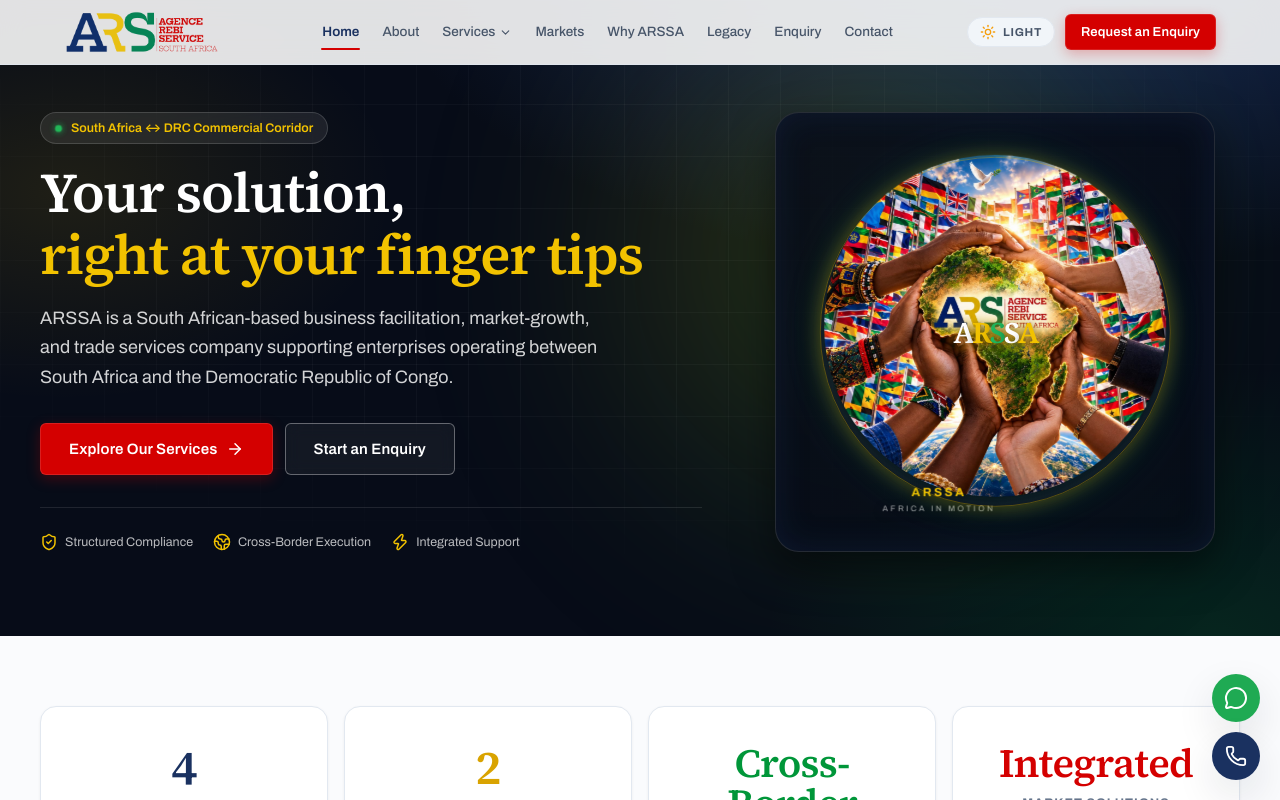
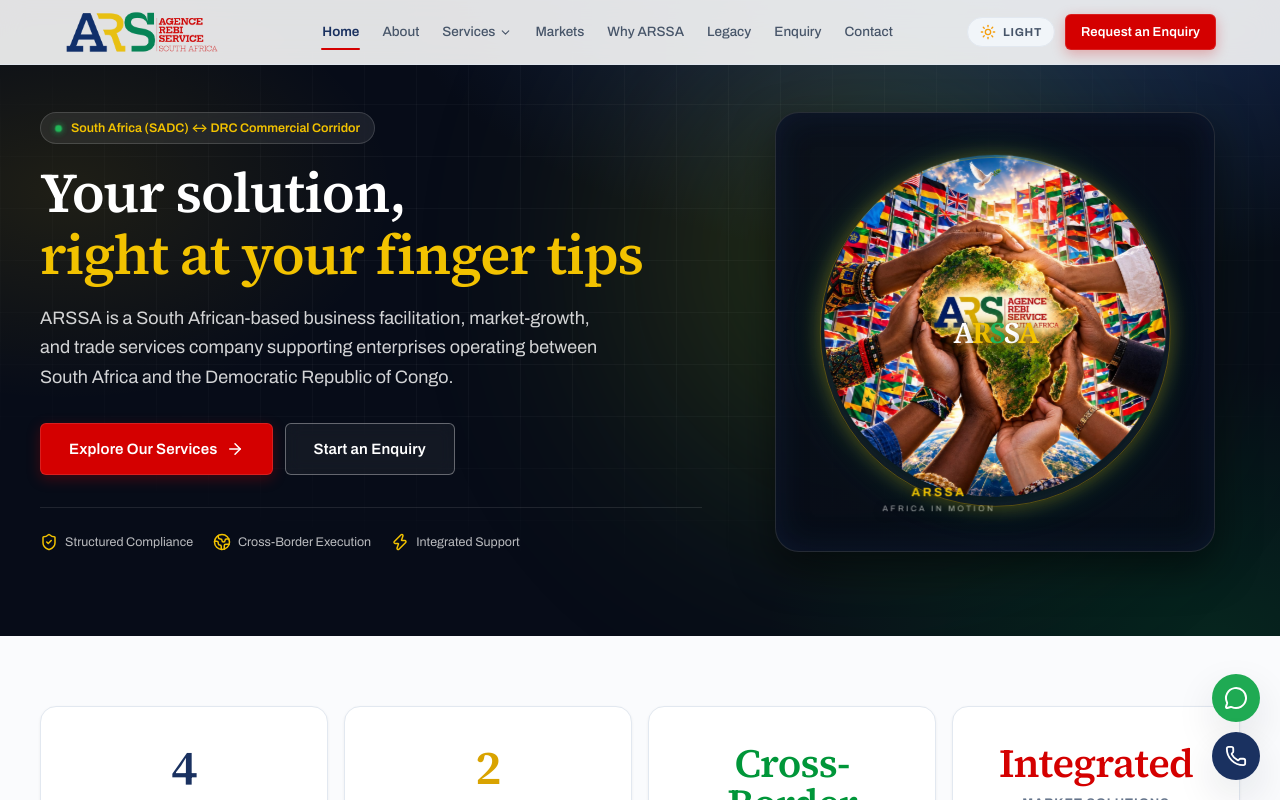
Before and after one commit to sirmufasas/arrssa, a React (Vite) app: page / in a window 1280 px wide. Shown: the top 800 px of the page. Built offline with nearby package versions, Linux system fonts and the light colour scheme.

Commit message:
Update title and tagline for Home page

```diff
--- a/src/pages/Home.tsx
+++ b/src/pages/Home.tsx
@@ -43,7 +43,7 @@
   return (
     <>
       <SEO
-        title="ARSSA | Business Facilitation & Trade Services South Africa–DRC"
+        title="ARSSA | Business Facilitation & Trade Services South Africa (SADC)–DRC"
         description="ARSSA is a South African-based business facilitation, market-growth, and trade services company supporting enterprises operating between South Africa and the DRC."
         path="/"
       />
@@ -61,7 +61,7 @@
           >
             <div className="home-hero__tagline-badge">
               <span className="dot" />
-              <span>South Africa ↔ DRC Commercial Corridor</span>
+              <span>South Africa (SADC) ↔ DRC Commercial Corridor</span>
             </div>
 
             <h1>
```
